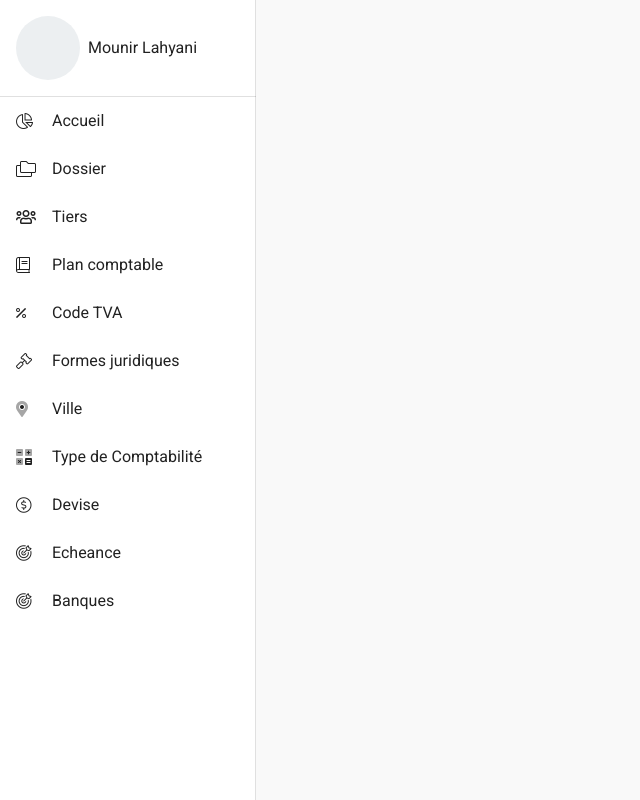
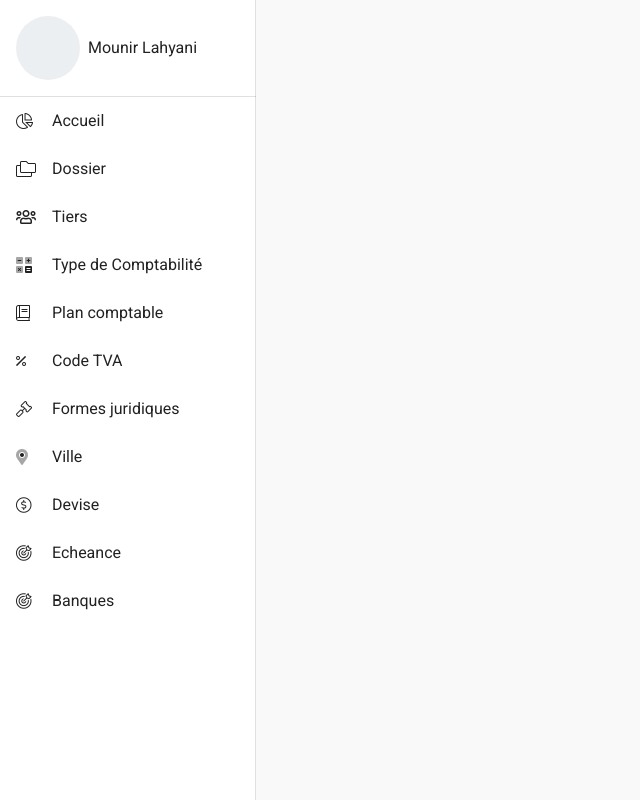
Before and after one commit to lahyanimounir/wms-front, a Nuxt app: page /settings in a window 1280 px wide. Shown: the whole page, without its empty margins (0-640 px from the left). Built offline with nearby package versions, Linux system fonts and the light colour scheme.

Commit message:
Slight changes on menu

```diff
--- a/components/menu.vue
+++ b/components/menu.vue
@@ -45,6 +45,17 @@
                         Tiers
                     </v-list-item-title>
                 </v-list-item>
+
+                <v-list-item link  @click="$router.push({ path: 'typeComptabilitee' })">
+                    <v-list-item-icon>
+                        <i class="fad fa-calculator-alt"></i>
+                    </v-list-item-icon>
+
+                    <v-list-item-title class="pl-3">
+                        Type de Comptabilité
+                    </v-list-item-title>
+                </v-list-item>
+
 
 
                 <v-list-item link @click="$router.push({ path: 'planComptable' })">
@@ -121,15 +132,7 @@
                 </v-list-item>
 
 
-                <v-list-item link  @click="$router.push({ path: 'typeComptabilitee' })">
-                    <v-list-item-icon>
-                        <i class="fad fa-calculator-alt"></i>
-                    </v-list-item-icon>
 
-                    <v-list-item-title class="pl-3">
-                        Type de Comptabilité
-                    </v-list-item-title>
-                </v-list-item>
 
 
 
```
